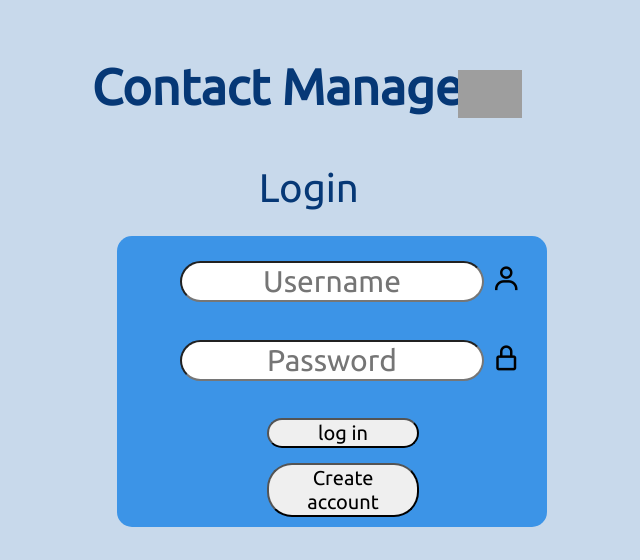
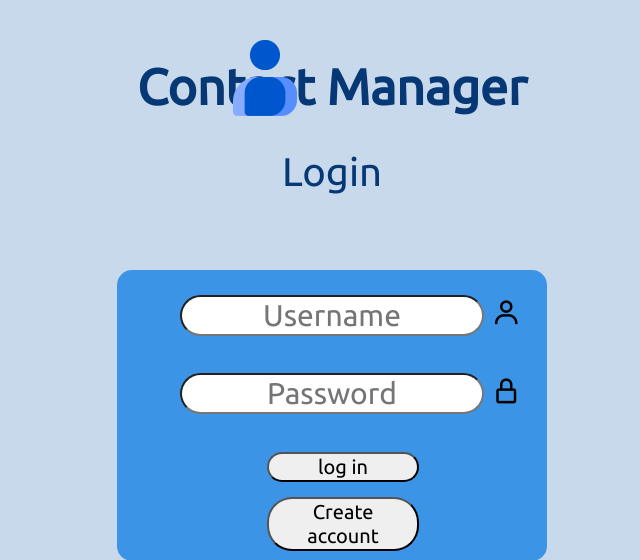
Before and after one commit to gottaloveturtles/LampStackFifteen, a PHP site: page / in a window 1280 px wide. Shown: the top 560 px of the page, without its empty margins (308-948 px from the left). Run offline with PHP 8.4, Linux system fonts and the light colour scheme; grey boxes are pictures that could not be loaded.

Commit message:
Formatting + image

```diff
--- a/css/styles.css
+++ b/css/styles.css
@@ -8,10 +8,9 @@ body {
     position: relative;
     font-size: 50px;
     top: 50px;
-    left: 150px;
-    width: 50%;
-    margin: 0%;
-    text-align: right;
+    margin-left: auto;
+    margin-right: auto;
+    text-align: center;
     font-family: 'Ubuntu', sans-serif;
     color: #063876;
 }
@@ -70,11 +69,11 @@ body {
 /*evans login text  */
 #loginpr {
     position: relative;
-    top: 100px;
+    top: 50px;
     font-family: 'Ubuntu', sans-serif;
     font-size: 40px;
-    width: 90%;
-    left: 40px;
+    margin-left: auto;
+    margin-right: auto;
     text-align: center;
     color: #063876;
 }
@@ -366,8 +365,8 @@ select {
 
 #loginImage {
     position: absolute; /* Allows precise positioning within the container */
-    top: 70px; /* Positions the image 5px from the top */
-    right: 450px; /* Positions the image 5px from the right edge */
+    top: 40px; /* Positions the image 5px from the top */
+    right: 675px; /* Positions the image 5px from the right edge */
     width: 5%; /* Sets the width of the image to 50px */
     height: auto; /* Ensures the height adjusts proportionally */
 }
--- a/index.html
+++ b/index.html
@@ -44,7 +44,7 @@
 
 
 
-    <img src="/Users/evansbakire/Downloads/lampstack/images/newimage.png" alt="Example Image" id="loginImage" />
+    <img src="img/logo.png" alt="Example Image" id="loginImage" />
 
 
 
```
Also changed, not shown: img/logo.png (added).
